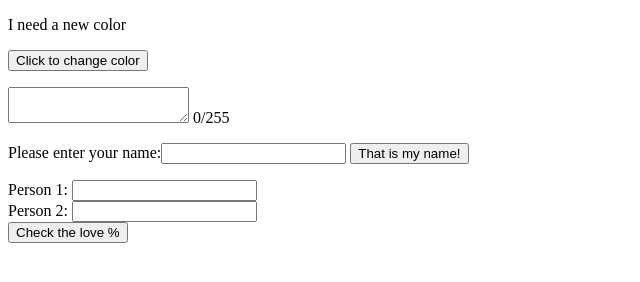
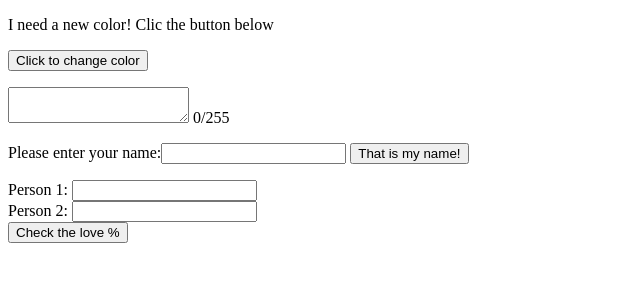
Before and after one commit to AdamKoz69/JSIntro, a plain HTML site: page index.html in a window 1280 px wide. Shown: the whole page, without its empty margins (0-640 px from the left). Drawn offline with Linux system fonts and the light colour scheme.

Commit message:
Update index.html

```diff
--- a/index.html
+++ b/index.html
@@ -11,7 +11,7 @@
         <script src="script.js"></script>
     </head>
     <body>
-        <p id="out">I need a  new color</p>
+        <p id="out">I need a  new color! Clic the button below</p>
         <button type="button" onclick="Button()">Click to change color</button>
 
         <p></p>
```
